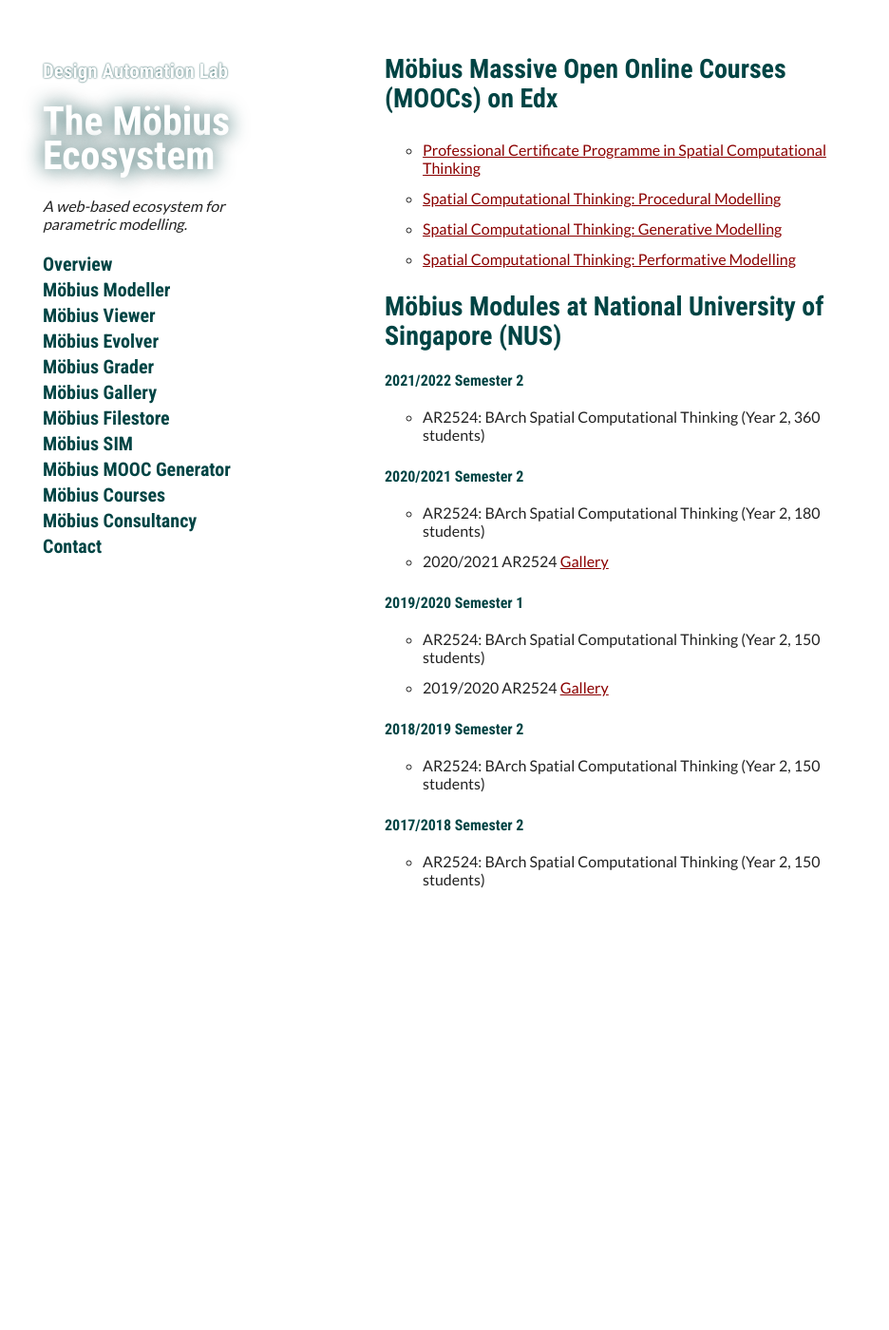
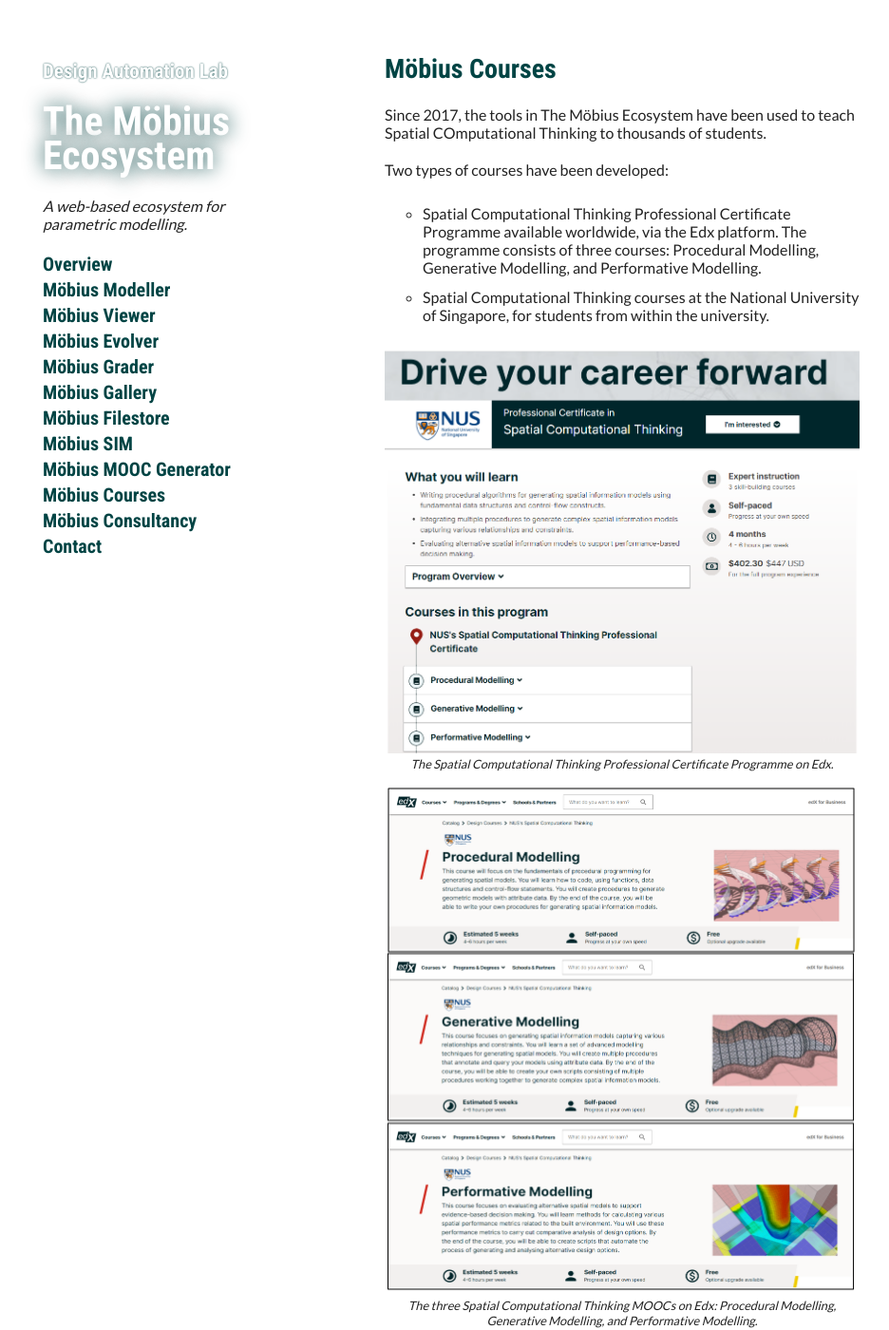
Before and after one commit to design-automation/mobius-website, a Jekyll site: the page built from pages/mobius_courses.md, in a window 1280 px wide and 1400 px high. Shown: the whole window at 95% size, without its empty margins (165-1101 px from the left). Built offline with Jekyll 4.4.1, drawn with Linux system fonts in a browser that asks for light colours; our own code applies the rules of GitHub Pages for plain Markdown files; a script that is not in the unit is left out.

```diff
--- a/pages/mobius_courses.md
+++ b/pages/mobius_courses.md
@@ -1,6 +1,27 @@
 ---
 title: Möbius Courses
 ---
+
+# Möbius Courses
+
+Since 2017, the tools in The Möbius Ecosystem have been used to teach Spatial COmputational Thinking
+to thousands of students.
+
+Two types of courses have been developed:
+- Spatial Computational Thinking Professional Certificate Programme available worldwide, via the Edx
+  platform. The programme consists of three courses: Procedural Modelling, Generative Modelling, and
+  Performative Modelling.
+- Spatial Computational Thinking courses at the National University of Singapore, for students from
+  within the university.
+
+{% include fig.html
+file="mobius_moocs.png"
+caption="The Spatial Computational Thinking Professional Certificate Programme on Edx."
+%}
+
+{% include fig.html file="mobius_moocs_pgp.png" caption="The three Spatial Computational Thinking
+MOOCs on Edx: Procedural Modelling, Generative Modelling, and Performative Modelling."
+%}
 
 # Möbius Massive Open Online Courses (MOOCs) on Edx
 
```
Also changed, not shown: assets/images/mobius_moocs.png (added), assets/images/mobius_moocs_pgp.png (added).
